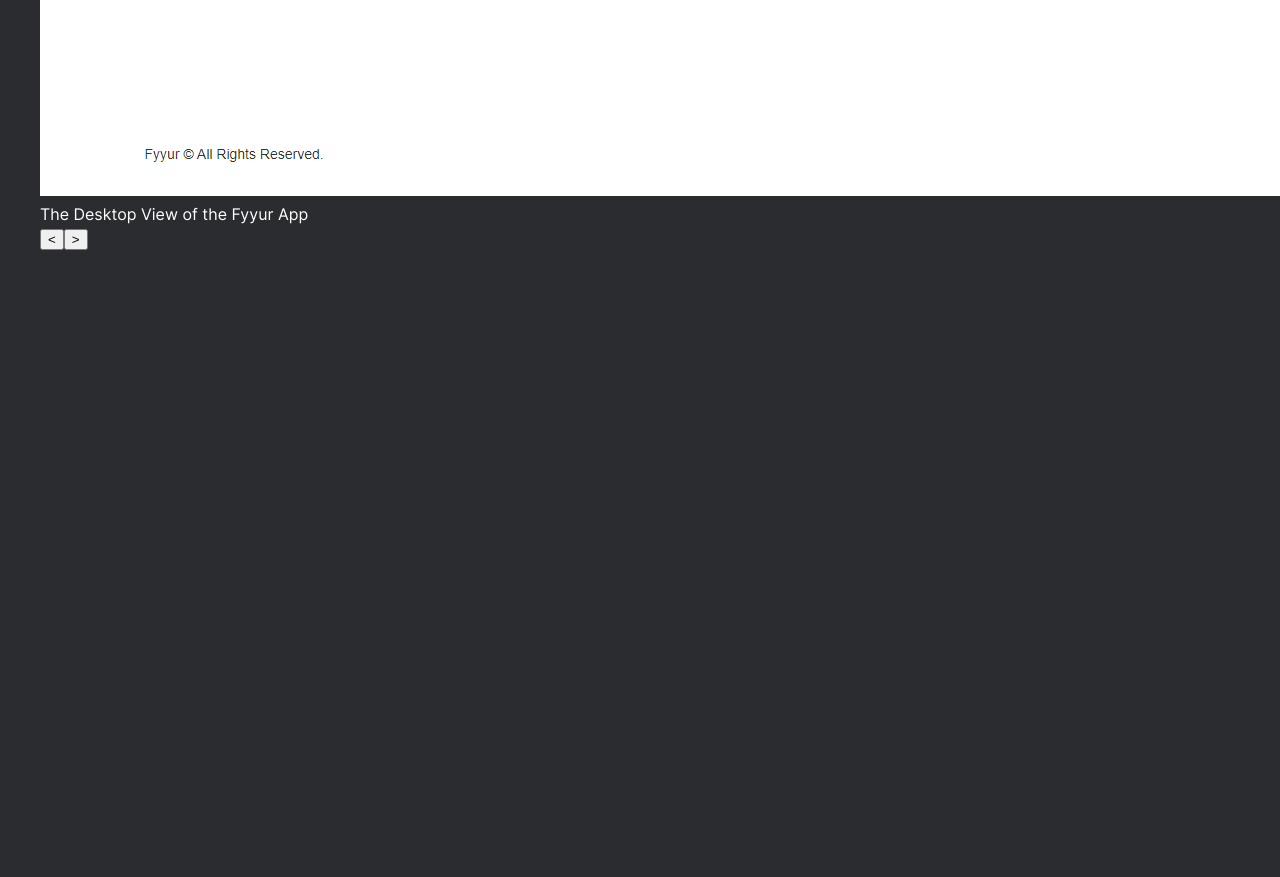
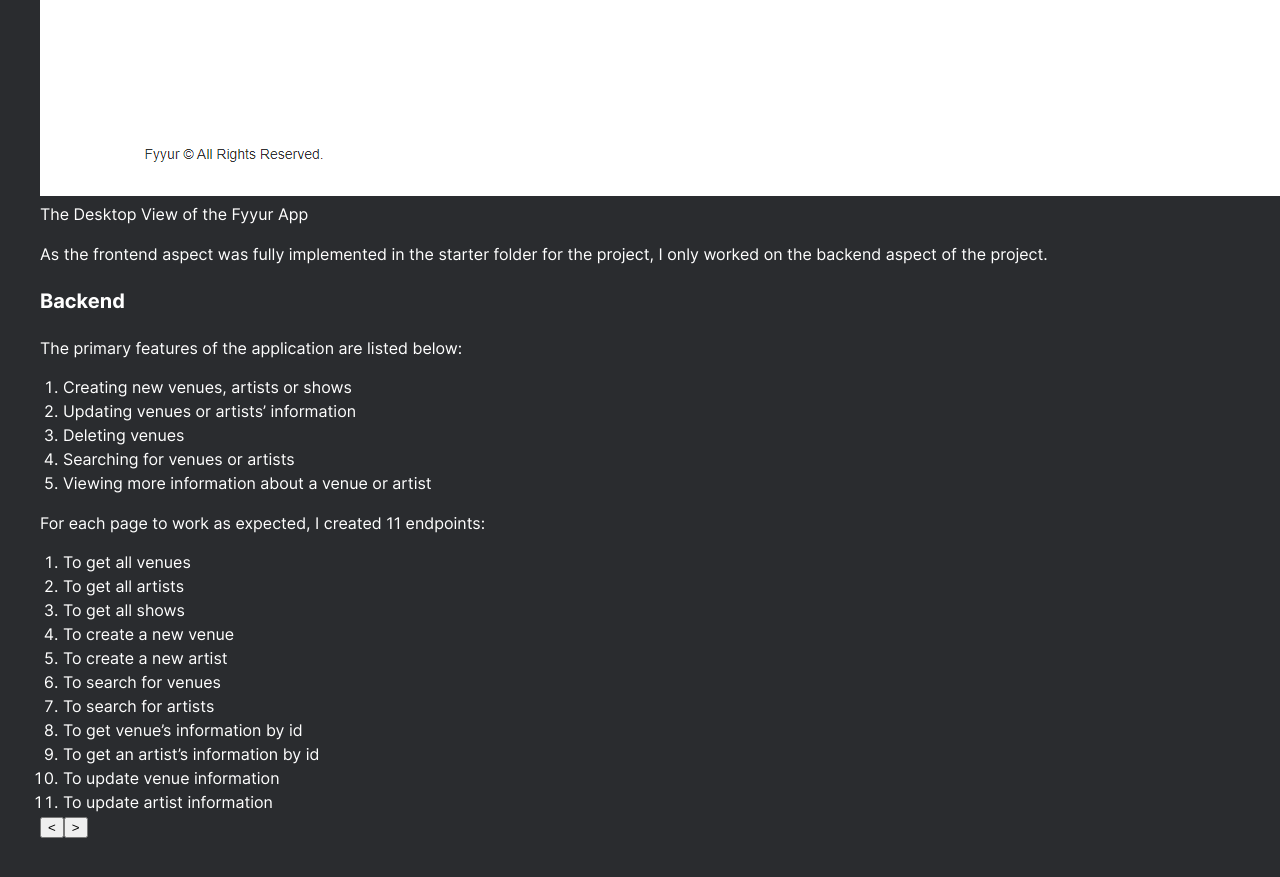
Before and after one commit to aishat-liasu/aishat-liasu.github.io, a Gatsby site: page /projects/fyyur-app in a window 1280 px wide. Shown: the part 1385-2262 px from the top of the page. Before the commit the page ends 1685 px from the top, so only its background shows below. Built offline with nearby package versions, Linux system fonts and the light colour scheme; Gatsby itself is replaced by a stand-in of ours; some packages are replaced by stand-ins of ours.

Commit message:
feat: update fyyur app project content

```diff
--- a/src/content/projects/fyyur-app.mdx
+++ b/src/content/projects/fyyur-app.mdx
@@ -1,7 +1,7 @@
 ---
 date: 2022-08-10
 title: "Fyyur App"
-description: "This is a full stack responsive web app that helps artists find event centers to perform and also helps event centers advertise their venues to future performers"
+description: "This is a full stack responsive web app that helps artists find event centers to perform and helps event centers advertise their venues to future performers"
 featuredImage: "../../images/fyyur-desktop-view.png"
 ---
 
@@ -9,9 +9,34 @@ import ProjectParam from '../../components/project-param.js'
 
 ### Fyyur App
 
-This is an application I built to test my API creation skills using Flask and Python. This is also the first project I submitted as part of my Udacity Full Stack Web Developer Nanodegree. As a full stack application it consists of both frontend and backend.
+This is a full-stack web app that helps artists find event centres to perform and helps event centres advertise their venues to future performers. This is the first project I completed as part of my Udacity Full Stack Web Developer Nanodegree.
 
 <ProjectParam techStack={["Python", "Flask", "PostgreSQL"]} gitHubRepo='https://github.com/aishat-liasu/fyyur-project' />
 
 ![Fyyur Desktop View](../../images/fyyur-desktop-view.png)
 <span>The Desktop View of the Fyyur App</span>
+
+As the frontend aspect was fully implemented in the starter folder for the project, I only worked on the backend aspect of the project.
+
+#### Backend
+The primary features of the application are listed below:
+
+1.	Creating new venues, artists or shows
+2.	Updating venues or artists’ information
+3.	Deleting venues
+4.	Searching for venues or artists
+5.	Viewing more information about a venue or artist
+
+For each page to work as expected, I created 11 endpoints:
+
+1.	To get all venues
+2.	To get all artists
+3.	To get all shows
+4.	To create a new venue
+5.	To create a new artist
+6.	To search for venues
+7.	To search for artists
+8.	To get venue’s information by id
+9.	To get an artist’s information by id
+10.	To update venue information
+11.	To update artist information
```
